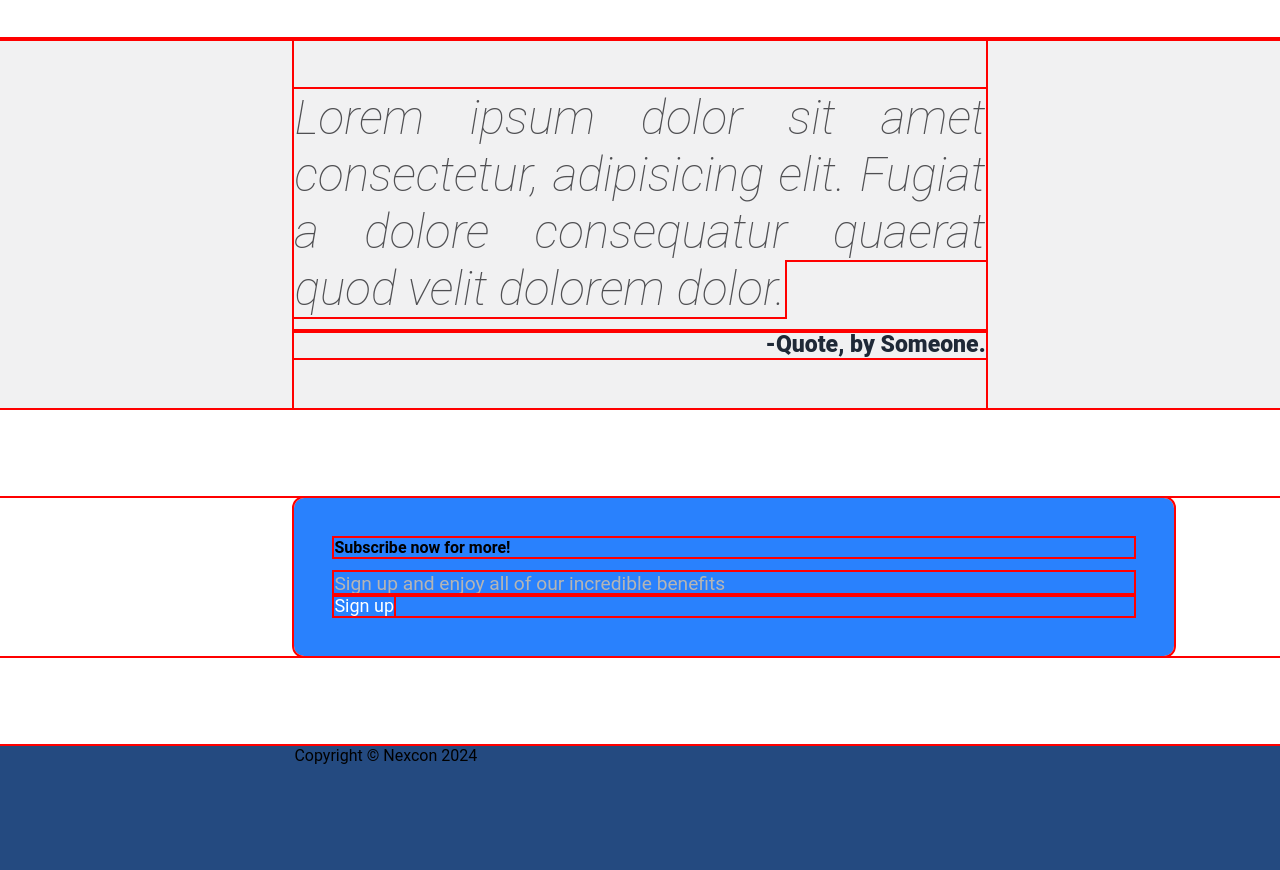
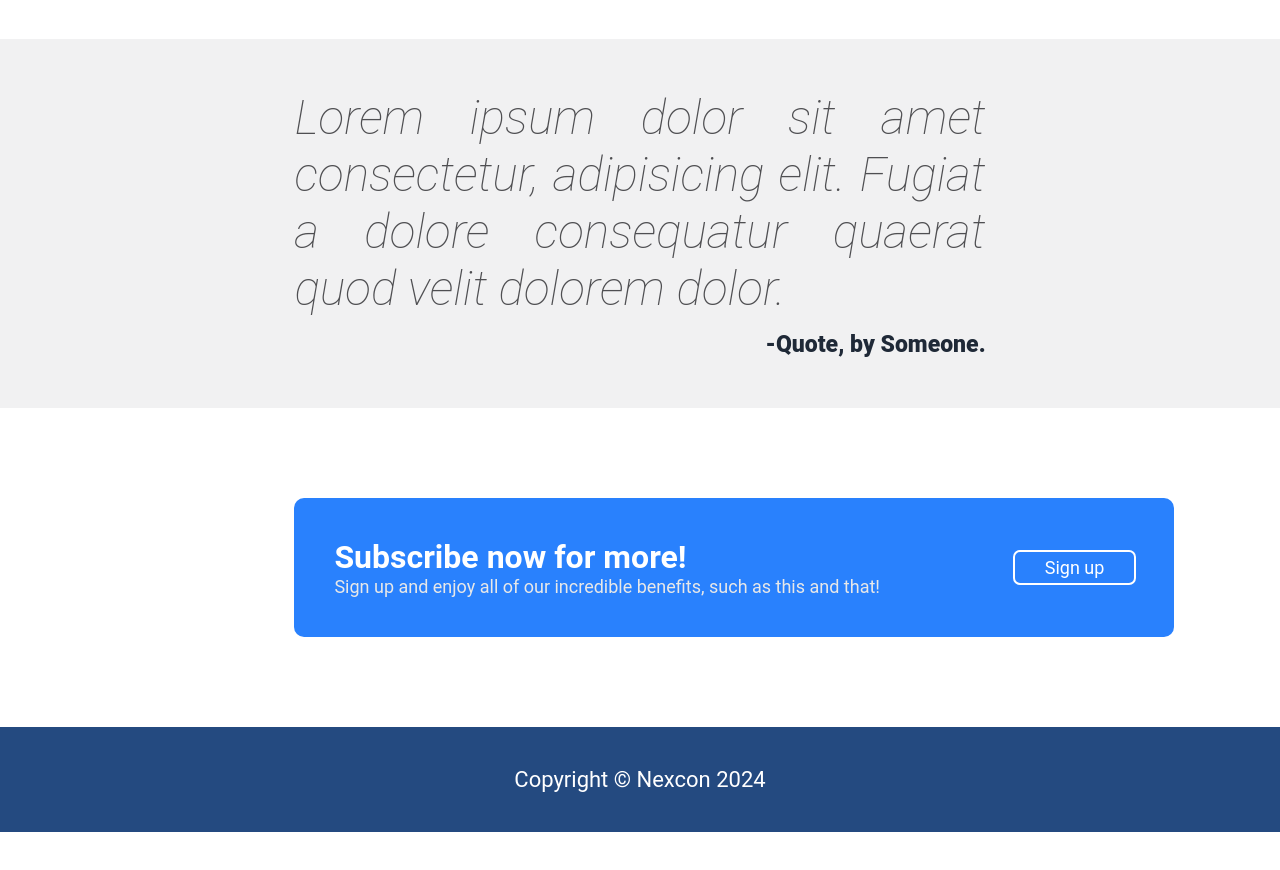
Before and after one commit to patrikralf/Project, a plain HTML site: page html/index.html in a window 1280 px wide. Shown: the part 1191-2061 px from the top of the page. After the commit the page ends 2023 px from the top, so only its background shows below. Drawn offline with Linux system fonts and the light colour scheme.

Commit message:
finished styling the full landing page

```diff
--- a/css/style.css
+++ b/css/style.css
@@ -1,5 +1,5 @@
 * {
-  outline: solid 2px rgb(255, 0, 0);
+  /*outline: solid 2px rgb(255, 0, 0);*/
   font-family: Roboto;
   margin: 0px;
 }
@@ -153,37 +153,41 @@ h2{
   margin-top: 90px;
   margin-bottom: 90px;
   min-width: 800px;
+  display: flex;
+}
+
+.sub-row h4 {
+  color: white;
+  font-size: 32px;
+}
+
+.sub-row p {
+  color: #e8e8e8;
+  font-size: 18px;
+  margin-top: 0;
+}
+
+.sub-row {
 }
 
 .button-2 {
+  padding: 5px 30px;
+  border-radius: 5px;
   margin-left: auto;
+  margin-top: auto;
+  margin-bottom: auto;
+  outline: solid 2px white;
+  max-height: fit-content;
 }
 
 footer {
-  height: 810px;
+  height: auto;
   padding-left: 23%;
   padding-right: 23%;
   background-color: #244a80;
+  text-align: center;
+  padding-top: 40px;
+  padding-bottom: 40px;
+  font-size: 22px;
+  color: white;
 }
-
-
-
-
-/*
-
-div.list {
-  display: flex;
-}
-
-
-
-.row {
-    flex-direction: column;
-    align-content: center;
-    flex: 1 2 auto;
-}
-
-h2 {
- text-align: center;
- padding-top: 20px;
-}
--- a/html/index.html
+++ b/html/index.html
@@ -49,9 +49,11 @@
         </div>
         <div class="fourth-block">
             <div class="blue-box">
-                <h4>Subscribe now for more!</h4>
-                <p>Sign up and enjoy all of our incredible benefits</p>
-                <div class="button-2"><a href="#">Sign up</a></div>
+                <div class="sub-row">
+                    <h4>Subscribe now for more!</h4>
+                    <p>Sign up and enjoy all of our incredible benefits, such as this and that!</p>
+                </div>
+            <div class="button-2"><a href="#">Sign up</a></div>
             </div>
         </div>
     </div>
```
